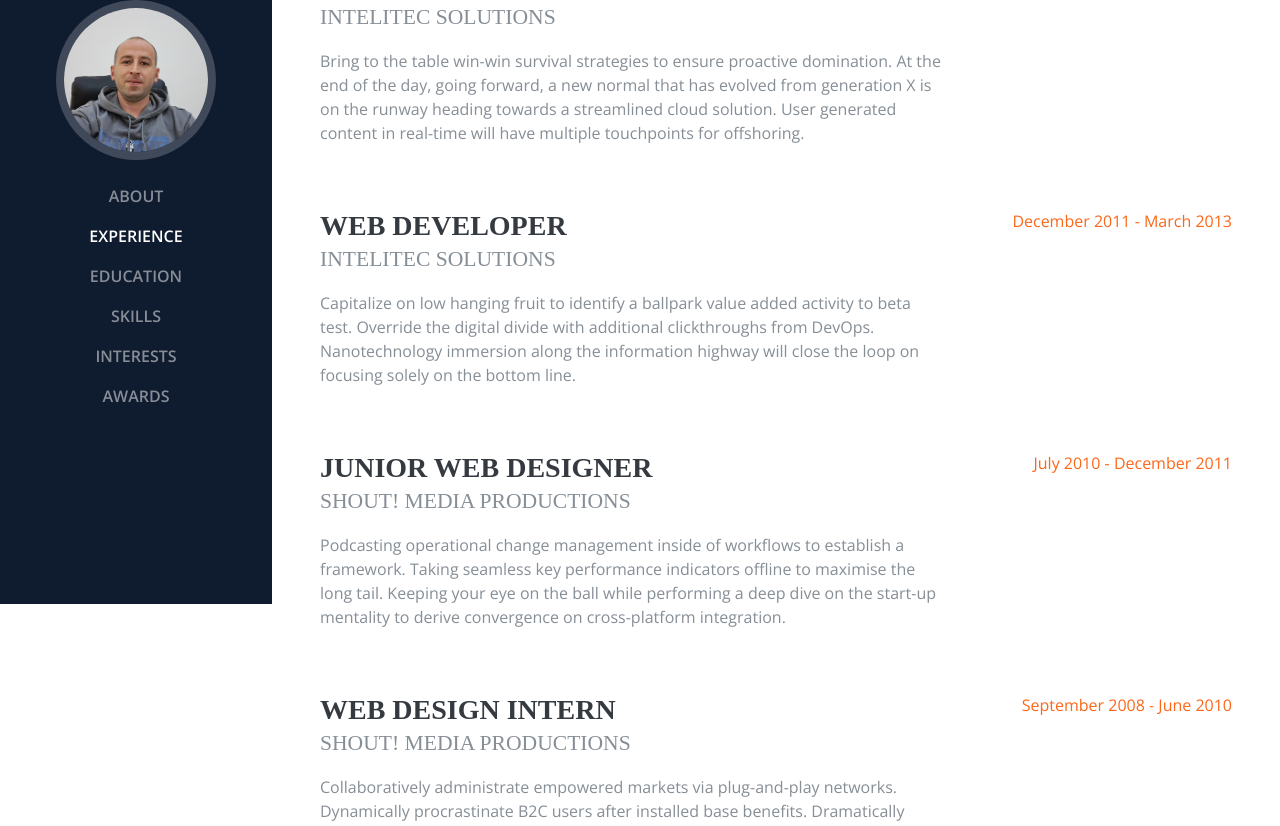
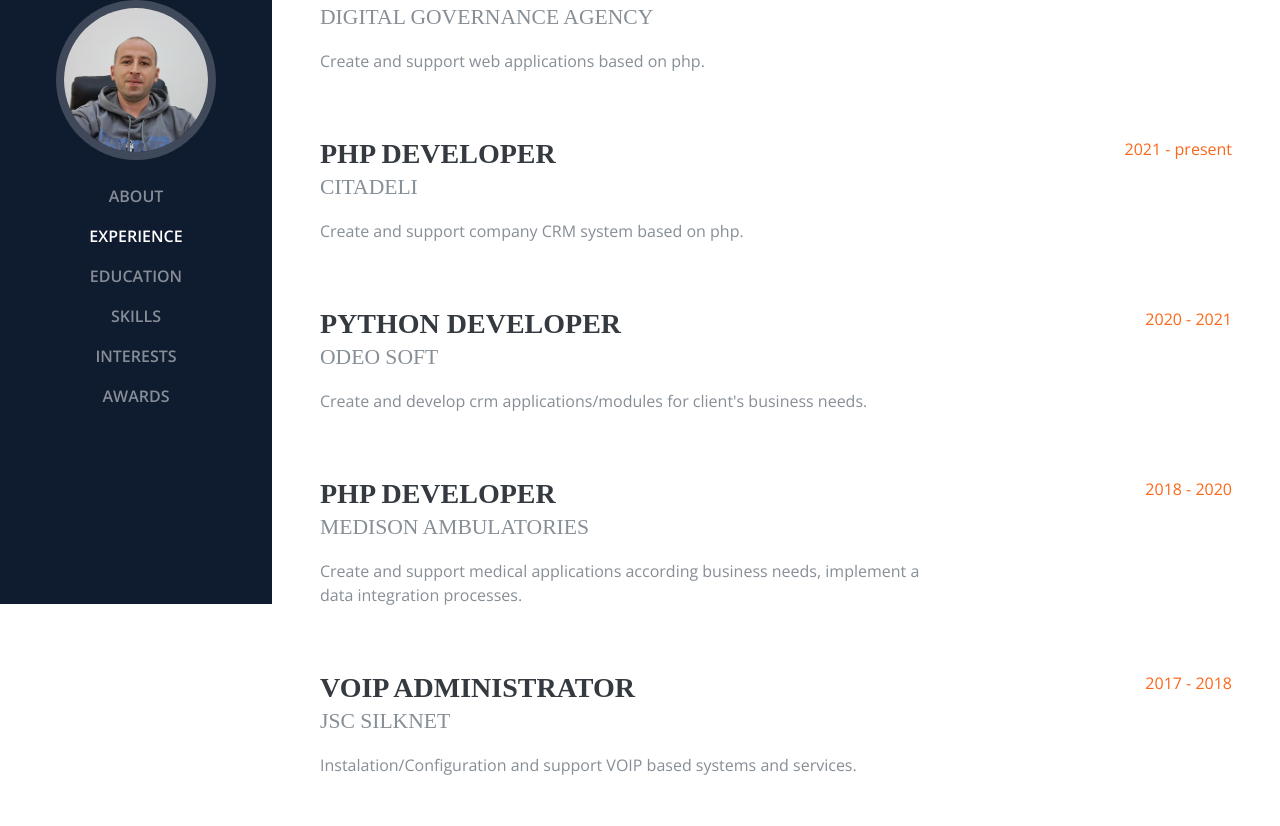
Before and after one commit to arborin/portfolio, a React (Create React App) app: page /experience in a window 1280 px wide. Shown: the part 196-1022 px from the top of the page. Built offline with nearby package versions, Linux system fonts and the light colour scheme; a web font is replaced by a local one.

Commit message:
[DONE] experiance page

```diff
--- /dev/null
+++ b/src/components/ExperienceData.js
@@ -0,0 +1,23 @@
+import React from "react";
+
+function ExperienceData(props) {
+    const job = props.job;
+
+    const { position, organization, job_desc, date_from, date_to } = job;
+    return (
+        <div className="resume-item d-flex flex-column flex-md-row mb-5">
+            <div className="resume-content mr-auto">
+                <h3 className="mb-0">{position}</h3>
+                <div className="subheading mb-3">{organization}</div>
+                <p>{job_desc}</p>
+            </div>
+            <div className="resume-date text-md-right">
+                <span className="text-primary">
+                    {date_from} - {date_to}
+                </span>
+            </div>
+        </div>
+    );
+}
+
+export default ExperienceData;
--- a/src/data.js
+++ b/src/data.js
@@ -25,15 +25,15 @@ const data = {
     },
     experience: [
         {
-            organization: "PHP Developer",
-            position: "Digital Governance Agency",
+            organization: "Digital Governance Agency",
+            position: "PHP Developer",
             date_from: "2022",
             date_to: "present",
             job_desc: "Create and support web applications based on php.",
         },
         {
-            organization: "PHP Developer",
-            position: "Citadeli",
+            organization: "Citadeli",
+            position: "PHP Developer",
             date_from: "2021",
             date_to: "present",
             job_desc: "Create and support company CRM system based on php.",
@@ -53,13 +53,6 @@ const data = {
             date_to: "2020",
             job_desc:
                 "Create and support medical applications according business needs, implement a data integration processes.",
-        },
-        {
-            organization: "",
-            position: "",
-            date_from: "",
-            date_to: "",
-            job_desc: "",
         },
         {
             organization: "JSC Silknet",
@@ -94,7 +87,7 @@ const data = {
         },
         {
             organization: "Georgian Railway",
-            position: "Ji Support",
+            position: "Junior Network Administrator",
             date_from: "2010",
             date_to: "2011",
             job_desc: "Configuration, monitoring and support internal network",
--- a/src/pages/Experience.js
+++ b/src/pages/Experience.js
@@ -1,6 +1,11 @@
 import React from "react";
+import ExperienceData from "../components/ExperienceData";
+import data from "../data";
 
 function Experiance() {
+    const { experience } = data;
+    console.log(experience);
+
     return (
         <section
             className="resume-section p-3 p-lg-5 d-flex flex-column"
@@ -9,93 +14,9 @@ function Experiance() {
             <div className="my-auto">
                 <h2 className="mb-5">Experience</h2>
 
-                <div className="resume-item d-flex flex-column flex-md-row mb-5">
-                    <div className="resume-content mr-auto">
-                        <h3 className="mb-0">Senior Web Developer</h3>
-                        <div className="subheading mb-3">
-                            Intelitec Solutions
-                        </div>
-                        <p>
-                            Bring to the table win-win survival strategies to
-                            ensure proactive domination. At the end of the day,
-                            going forward, a new normal that has evolved from
-                            generation X is on the runway heading towards a
-                            streamlined cloud solution. User generated content
-                            in real-time will have multiple touchpoints for
-                            offshoring.
-                        </p>
-                    </div>
-                    <div className="resume-date text-md-right">
-                        <span className="text-primary">
-                            March 2013 - Present
-                        </span>
-                    </div>
-                </div>
-
-                <div className="resume-item d-flex flex-column flex-md-row mb-5">
-                    <div className="resume-content mr-auto">
-                        <h3 className="mb-0">Web Developer</h3>
-                        <div className="subheading mb-3">
-                            Intelitec Solutions
-                        </div>
-                        <p>
-                            Capitalize on low hanging fruit to identify a
-                            ballpark value added activity to beta test. Override
-                            the digital divide with additional clickthroughs
-                            from DevOps. Nanotechnology immersion along the
-                            information highway will close the loop on focusing
-                            solely on the bottom line.
-                        </p>
-                    </div>
-                    <div className="resume-date text-md-right">
-                        <span className="text-primary">
-                            December 2011 - March 2013
-                        </span>
-                    </div>
-                </div>
-
-                <div className="resume-item d-flex flex-column flex-md-row mb-5">
-                    <div className="resume-content mr-auto">
-                        <h3 className="mb-0">Junior Web Designer</h3>
-                        <div className="subheading mb-3">
-                            Shout! Media Productions
-                        </div>
-                        <p>
-                            Podcasting operational change management inside of
-                            workflows to establish a framework. Taking seamless
-                            key performance indicators offline to maximise the
-                            long tail. Keeping your eye on the ball while
-                            performing a deep dive on the start-up mentality to
-                            derive convergence on cross-platform integration.
-                        </p>
-                    </div>
-                    <div className="resume-date text-md-right">
-                        <span className="text-primary">
-                            July 2010 - December 2011
-                        </span>
-                    </div>
-                </div>
-
-                <div className="resume-item d-flex flex-column flex-md-row">
-                    <div className="resume-content mr-auto">
-                        <h3 className="mb-0">Web Design Intern</h3>
-                        <div className="subheading mb-3">
-                            Shout! Media Productions
-                        </div>
-                        <p>
-                            Collaboratively administrate empowered markets via
-                            plug-and-play networks. Dynamically procrastinate
-                            B2C users after installed base benefits.
-                            Dramatically visualize customer directed convergence
-                            without revolutionary ROI.
-                        </p>
-                    </div>
-                    <div className="resume-date text-md-right">
-                        <span className="text-primary">
-                            September 2008 - June 2010
-                        </span>
-                    </div>
-                </div>
+                {experience.map((item, index) => {
+                    return <ExperienceData job={item} key={index} />;
+                })}
             </div>
         </section>
     );
--- a/src/pages/Nav.js
+++ b/src/pages/Nav.js
@@ -43,19 +43,10 @@ function Nav() {
                 >
                     <ul className="navbar-nav">
                         {menus.map((menu, id) => {
-                            console.log(menu);
+                            // console.log(menu);
                             const { name, link } = menu;
                             return (
-                                // <></>
-                                <li
-                                    key={id}
-                                    className="nav-item"
-                                    // className={({ isActive }) =>
-                                    //     isActive
-                                    //         ? "nav-item active"
-                                    //         : "nav-item"
-                                    // }
-                                >
+                                <li key={id} className="nav-item">
                                     <NavLink className="nav-link" to={link}>
                                         {name}
                                     </NavLink>
```
Also changed, not shown: src/components/EducationData.js (added).
